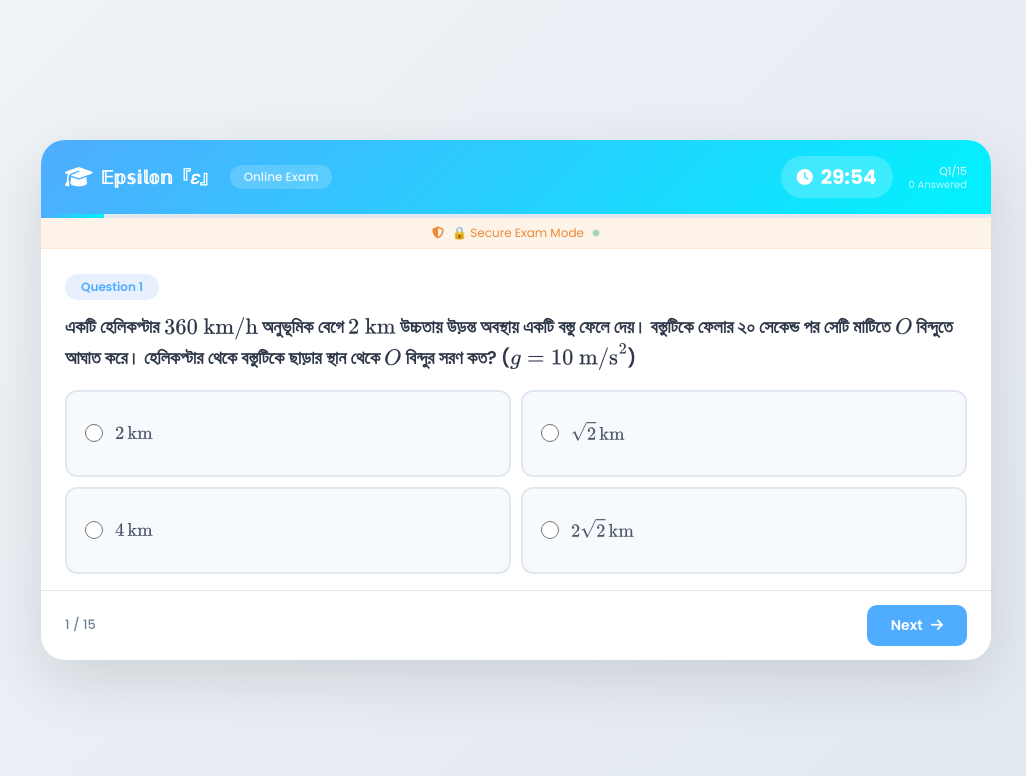
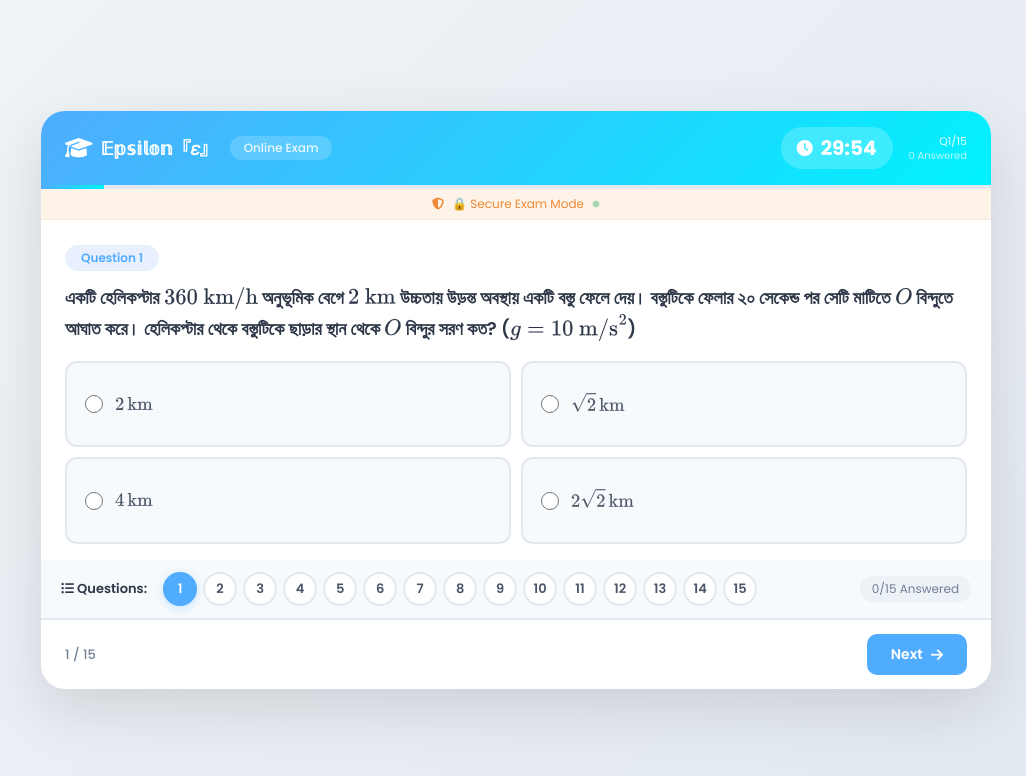
Before and after one commit to Rezu3/Epsilon0.2, a Flask app: template templates/test.html in a window 1280 px wide. Shown: the top 776 px of the page, without its empty margins (124-1150 px from the left). Run offline with Flask 3, Linux system fonts and the light colour scheme; the template is opened without the code that fills it, so the values that code supplies are empty.

Commit message:
Update test.html

```diff
--- a/templates/test.html
+++ b/templates/test.html
@@ -99,6 +99,15 @@
             </div>
 
             <!-- Navigation -->
+             <!-- Progress Bar এর পর, Question Container এর আগে -->
+<!-- Question Navigator -->
+<div class="question-navigator">
+    <span class="nav-label"><i class="fas fa-list-ul"></i> Questions:</span>
+    <div class="question-nav-buttons" id="questionNavButtons">
+        <!-- JavaScript দিয়ে তৈরি হবে -->
+    </div>
+    <span class="answered-count-badge" id="answeredCountBadge">0/10 Answered</span>
+</div>
             <div class="navigation" id="navigation">
                 <button class="nav-btn prev-btn" id="prevBtn" onclick="prevQuestion()">
                     <i class="fas fa-arrow-left"></i> <span class="btn-text">Prev</span>
```
